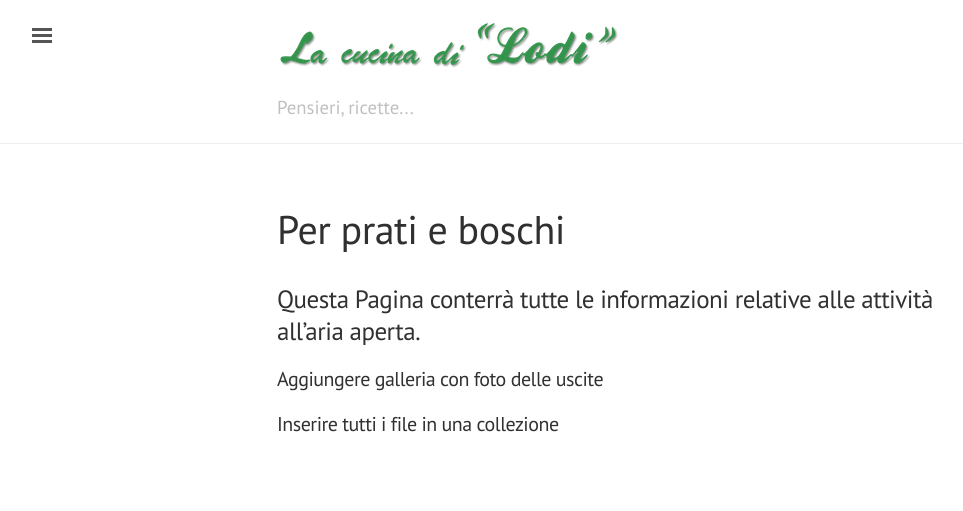
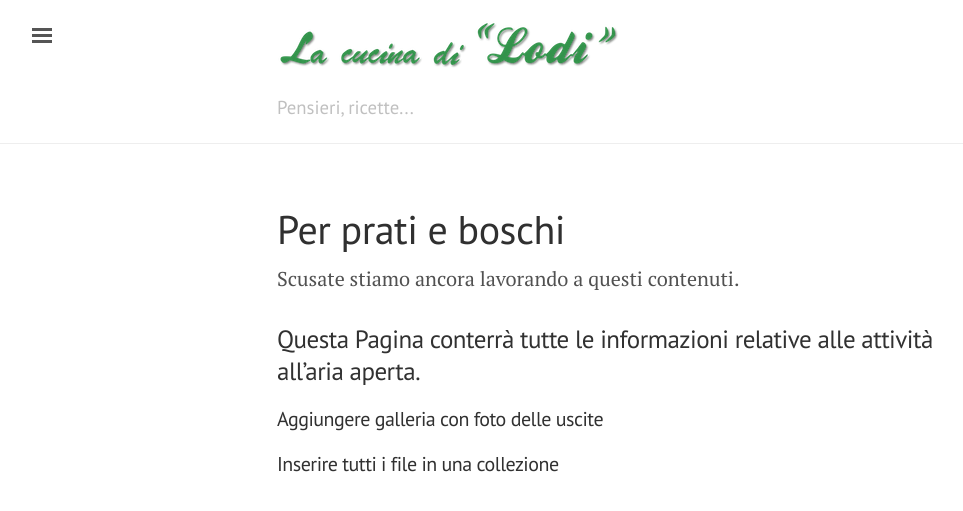
Before and after one commit to gioele-santi/cucina-di-lodi, a Jekyll site: the page built from boschi.md, in a window 1280 px wide. Shown: the top 511 px of the page, without its empty margins (3-966 px from the left). Built offline with Jekyll 4.4.1, drawn with Linux system fonts in a browser that asks for light colours.

Commit message:
Update boschi.md
Added a line to test publishing on actual web page

```diff
--- a/boschi.md
+++ b/boschi.md
@@ -3,6 +3,8 @@ layout: page
 title: Per prati e boschi
 ---
 
+Scusate stiamo ancora lavorando a questi contenuti.
+
 ### Questa Pagina conterrà tutte le informazioni relative alle attività all'aria aperta.
 #### Aggiungere galleria con foto delle uscite
 #### Inserire tutti i file in una collezione
```
